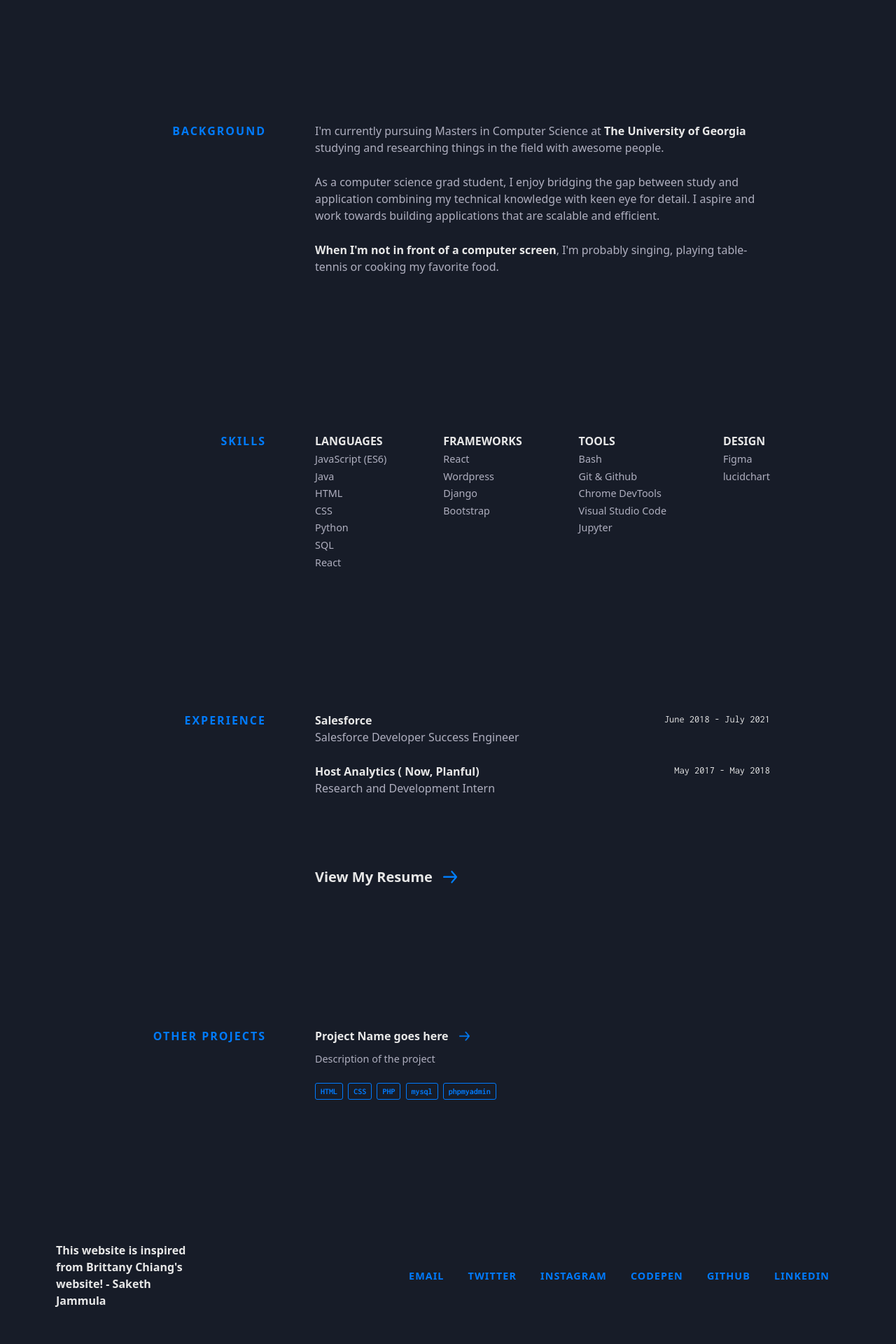
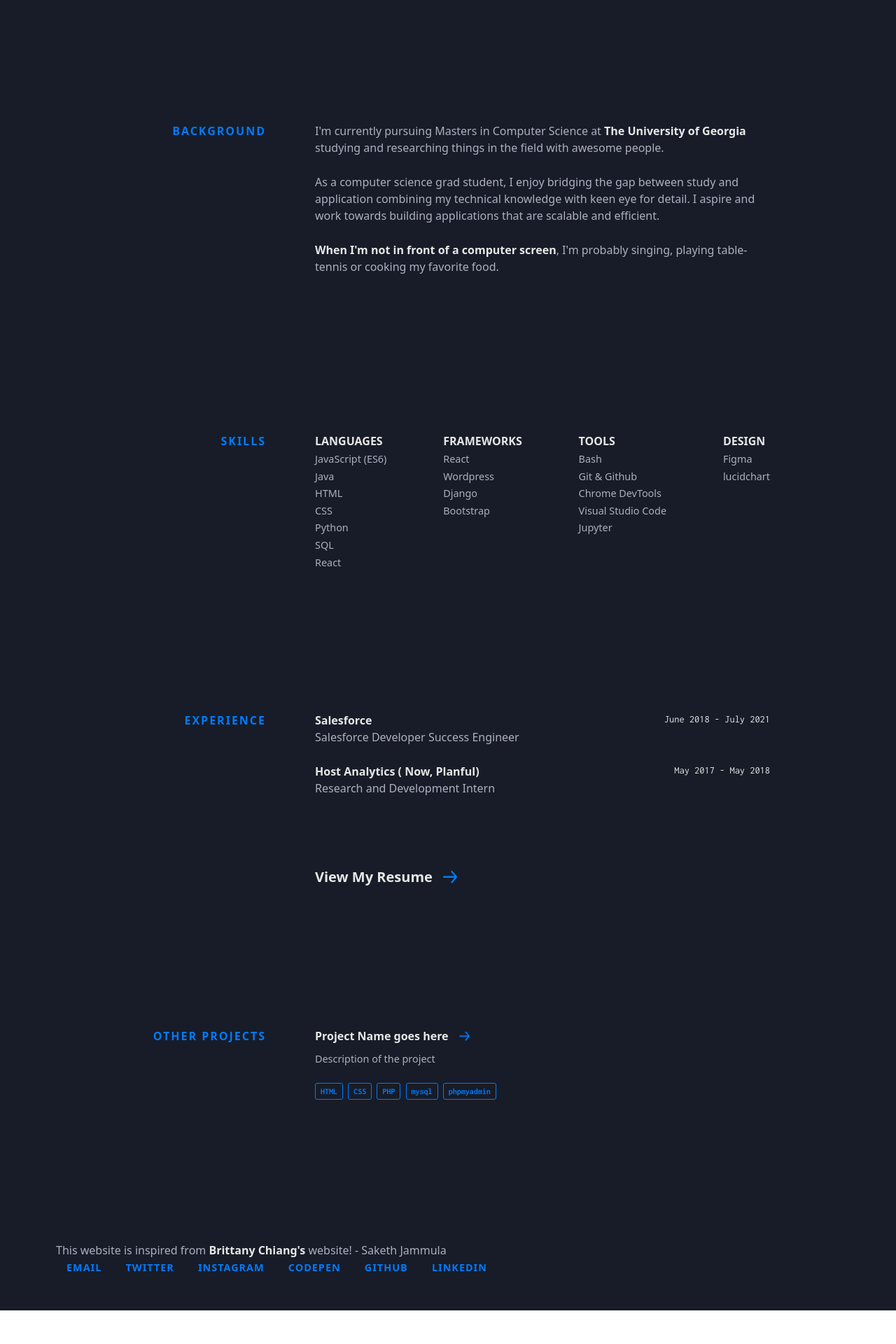
Before and after one commit to SakethJammula/sakethjammula.github.io, a Jekyll site: the page built from index.html, in a window 1280 px wide. Shown: the part 825-2745 px from the top of the page at 70% size. Built offline with Jekyll 4.4.1, drawn with Linux system fonts in a browser that asks for light colours; nearby versions of some CDN libraries; some web fonts are replaced; after the commit the page ends 2697 px from its top, so only the background shows below that.

Commit message:
Update footer.html

```diff
--- a/_includes/footer.html
+++ b/_includes/footer.html
@@ -1,9 +1,5 @@
 <footer class="footer">
-  <div class="footer__copyright">
-    <div class="bottom">
       <span> This website is inspired from <a href="https://brittanychiang.com/">Brittany Chiang's </a> website!  - Saketh Jammula
-    </div>
-  </div>
   <div class="footer__links">
     {% for link in site.social %}
     <a href="{{link.url}}" target="_blank" title="{{link.title}}">
```
